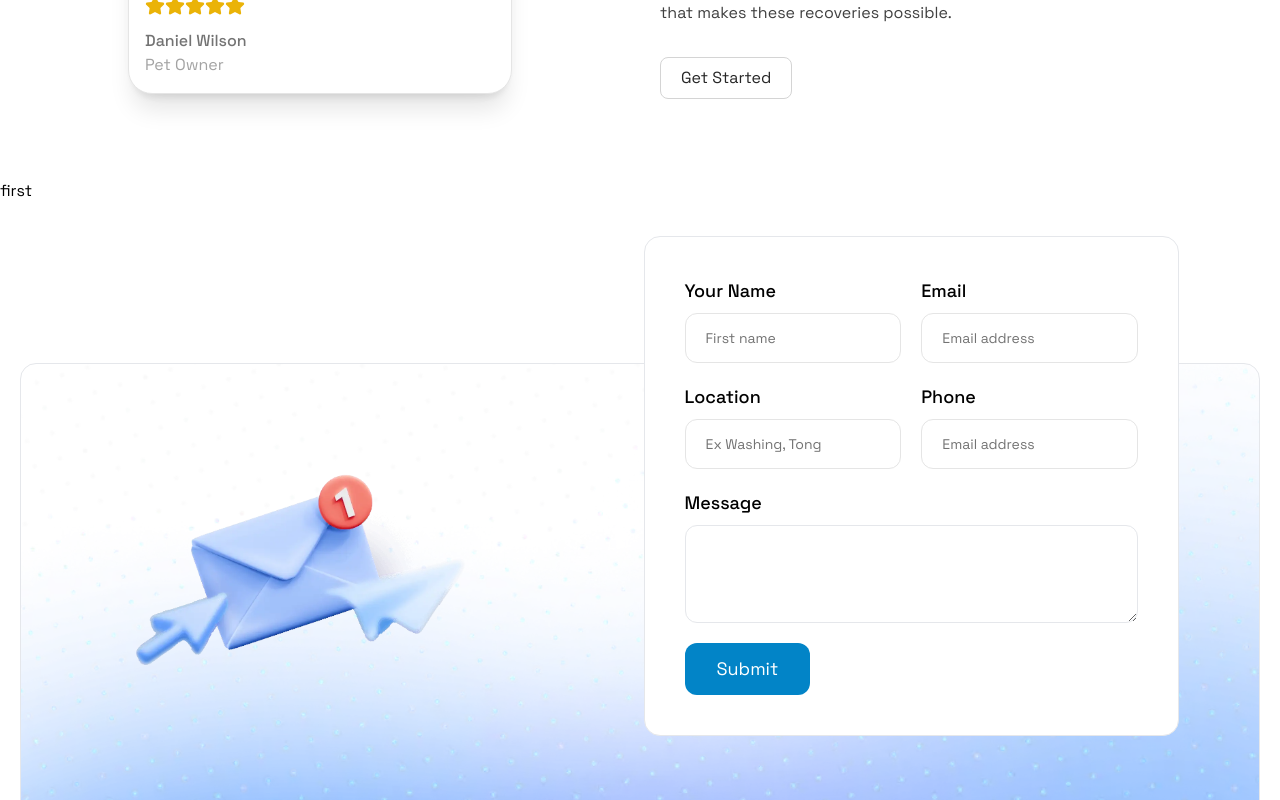
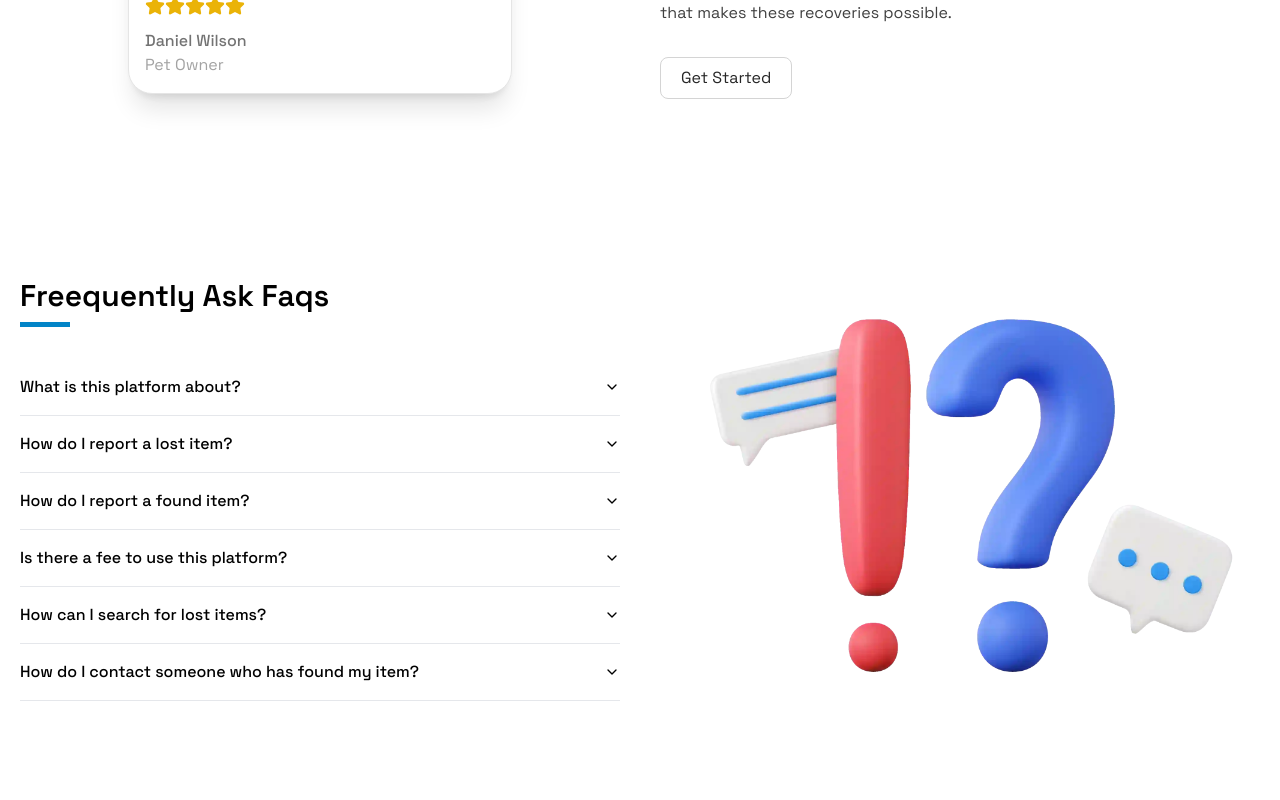
Before and after one commit to StackMastery/to-found-client, a React (Vite) app: page / in a window 1280 px wide. Shown: the part 2000-2800 px from the top of the page. Built offline with nearby package versions, Linux system fonts and the light colour scheme; no server answers.

Commit message:
Faqs layout chnaged and dark mode colors added

```diff
--- a/src/components/page/Home/Contact.jsx
+++ b/src/components/page/Home/Contact.jsx
@@ -1,109 +1,3 @@
-import PatterBg from "@/assets/pattern.webp";
-import Email from "@/assets/email.webp";
-import { Input } from "@/components/ui/input";
-import { motion } from "framer-motion";
-
-const Contact = () => {
-  return (
-    <>
-      <section className="flex justify-center pt-20">
-        <div className="w-primary px-5 py-20">
-          <div
-            style={{ backgroundImage: `url('${PatterBg}')` }}
-            className="flex dark:border-white/10 border gap-40 dark:!bg-none flex-col md:flex-row justify-between bg-blue-500/30/home/labib/Downloads/email.webp bg-cover bg-center p-10 md:p-20 rounded-2xl"
-          >
-            <div className="w-full md:w-5/12 hidden md:block">
-              <motion.img
-                whileInView={{
-                  scale: 1,
-                }}
-                initial={{
-                  scale: 0.7,
-                }}
-                transition={{ duration: 0.3 }}
-                src={Email}
-                alt="Email"
-              />
-            </div>
-            <motion.div
-              initial={{
-                opacity: 0,
-              }}
-              whileInView={{
-                opacity: 1,
-              }}
-              className=" w-full md:w-7/12 md:-mt-52"
-            >
-              <form className="bg-white dark:bg-black dark:backdrop-blur-lg dark:border-white/20 p-10 border rounded-2xl space-y-5">
-                <div className="flex justify-between gap-5 flex-wrap md:flex-nowrap">
-                  <div className="space-y-2 w-full">
-                    <label htmlFor="name" className="text-lg font-medium">
-                      Your Name
-                    </label>
-                    <Input
-                      className="py-6 rounded-xl "
-                      placeholder="First name"
-                    />
-                  </div>
-                  <div className="space-y-2 w-full">
-                    <label htmlFor="email" className="text-lg font-medium">
-                      Email
-                    </label>
-                    <Input
-                      type="email"
-                      id="email"
-                      className="py-6 rounded-xl "
-                      placeholder="Email address"
-                    />
-                  </div>
-                </div>
-                <div className="flex justify-between gap-5 flex-wrap md:flex-nowrap">
-                  <div className="space-y-2 w-full">
-                    <label htmlFor="name" className="text-lg font-medium">
-                      Location
-                    </label>
-                    <Input
-                      className="py-6 rounded-xl"
-                      placeholder="Ex Washing, Tong"
-                    />
-                  </div>
-                  <div className="space-y-2 w-full">
-                    <label htmlFor="name" className="text-lg font-medium">
-                      Phone
-                    </label>
-                    <Input
-                      type="number"
-                      className="py-6 rounded-xl "
-                      placeholder="Email address"
-                    />
-                  </div>
-                </div>
-                <div className="flex justify-between gap-5">
-                  <div className="space-y-2 w-full flex flex-col">
-                    <label htmlFor="name" className="text-lg font-medium">
-                      Message
-                    </label>
-                    <textarea className="py-6 rounded-xl bg-transparent dark:border-white/10 focus:ring-2 border ring-white/30 p-5" />
-                  </div>
-                </div>
-                <div>
-                  <motion.button
-                    whileHover={{
-                      scale: 0.9,
-                      rotate: 5,
-                    }}
-                    className="bg-sky-600 text-white px-8 py-3 text-lg rounded-xl"
-                  >
-                    Submit
-                  </motion.button>
-                </div>
-              </form>
-            </motion.div>
-          </div>
-        </div>
-      </section>
-    </>
-  );
-};
-
-export default Contact;
+export default function Contact() {
+  return <>first</>;
+}
--- a/src/components/page/Home/Faqs.jsx
+++ b/src/components/page/Home/Faqs.jsx
@@ -1,3 +1,77 @@
-export default function Faqs() {
-  return <>first</>;
-}
+import {
+  Accordion,
+  AccordionContent,
+  AccordionItem,
+  AccordionTrigger,
+} from "@/components/ui/accordion";
+import HighlightHeading from "@/components/ui/HighlightHeading";
+import FaqImage from "@/assets/faq.webp";
+import { motion } from "framer-motion";
+
+const Faqs = () => {
+  return (
+    <>
+      <section className="flex justify-center md:py-20">
+        <div className="w-primary inline-flex justify-center px-5 gap-10 items-center flex-col md:flex-row-reverse">
+          <div className="w-full md:w-6/12 justify-center hidden md:flex">
+            <motion.img
+              initial={{ opacity: 0 }}
+              whileInView={{ opacity: 1 }}
+              src={FaqImage}
+              alt="Faq"
+            />
+          </div>
+          <div className="w-full md:w-6/12 space-y-8">
+            <HighlightHeading>Freequently Ask Faqs</HighlightHeading>
+            <Accordion type="single" collapsible>
+              {FaqsData &&
+                FaqsData.map((faq, index) => (
+                  <AccordionItem value={`item-${index}`} key={index}>
+                    <AccordionTrigger className="text-start">
+                      {faq.question}
+                    </AccordionTrigger>
+                    <AccordionContent>{faq.answer}</AccordionContent>
+                  </AccordionItem>
+                ))}
+            </Accordion>
+          </div>
+        </div>
+      </section>
+    </>
+  );
+};
+
+export default Faqs;
+
+const FaqsData = [
+  {
+    question: "What is this platform about?",
+    answer:
+      "This platform is designed to help people report and find lost or found items. Whether you've lost something or found someone else’s belongings, you can use this platform to connect with others.",
+  },
+  {
+    question: "How do I report a lost item?",
+    answer:
+      "Sign up or log in to your account. Click on the 'Report Lost Item' button. Fill in the details about your item, including a description, the date it was lost, and a photo (if available). Submit the report.",
+  },
+  {
+    question: "How do I report a found item?",
+    answer:
+      "Sign up or log in to your account. Click on the 'Report Found Item' button. Provide details such as the item description, where and when it was found, and upload any relevant photos. Submit the report.",
+  },
+  {
+    question: "Is there a fee to use this platform?",
+    answer:
+      "No, the platform is completely free to use for reporting and searching for lost or found items.",
+  },
+  {
+    question: "How can I search for lost items?",
+    answer:
+      "Go to the 'Search' section, enter keywords related to your lost item, and browse the list of matching items reported by others.",
+  },
+  {
+    question: "How do I contact someone who has found my item?",
+    answer:
+      "Once you find a matching item, click on it to view the details. Use the contact information provided by the finder to reach out and verify ownership.",
+  },
+];
```
